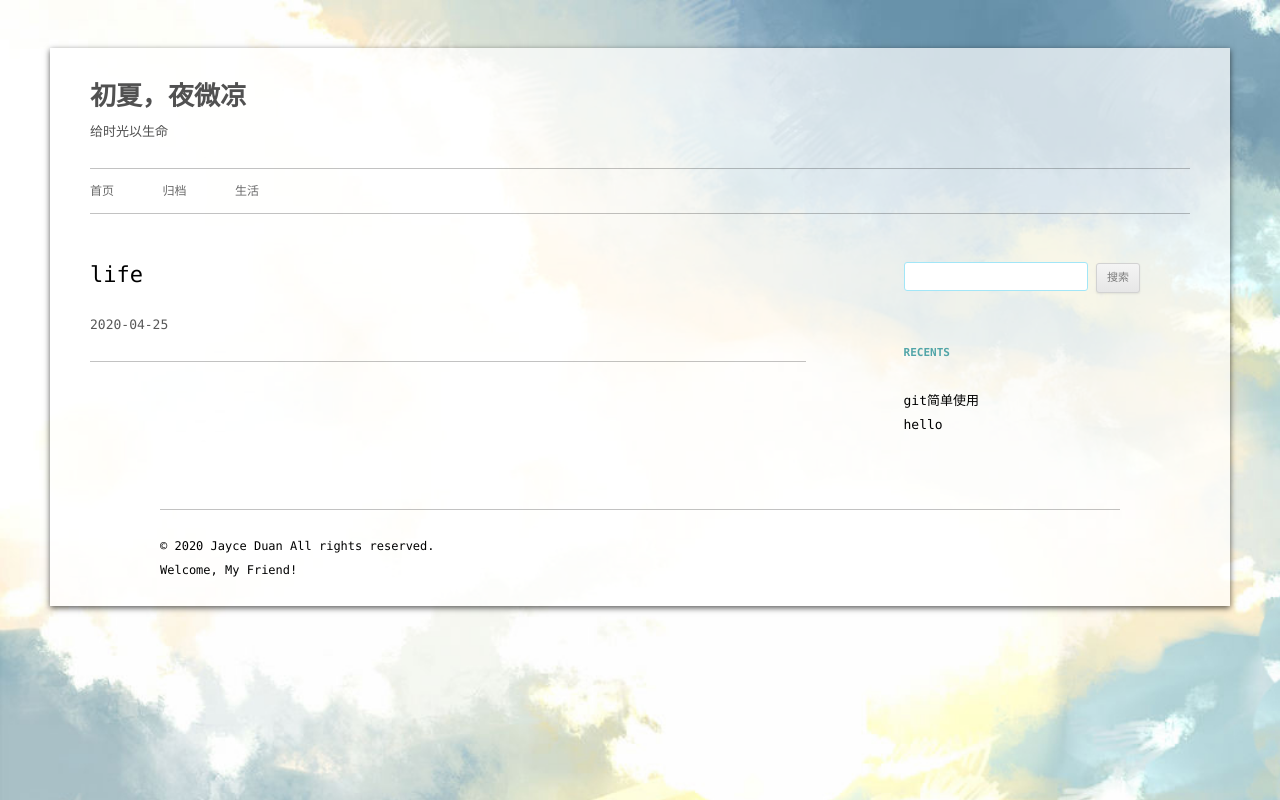
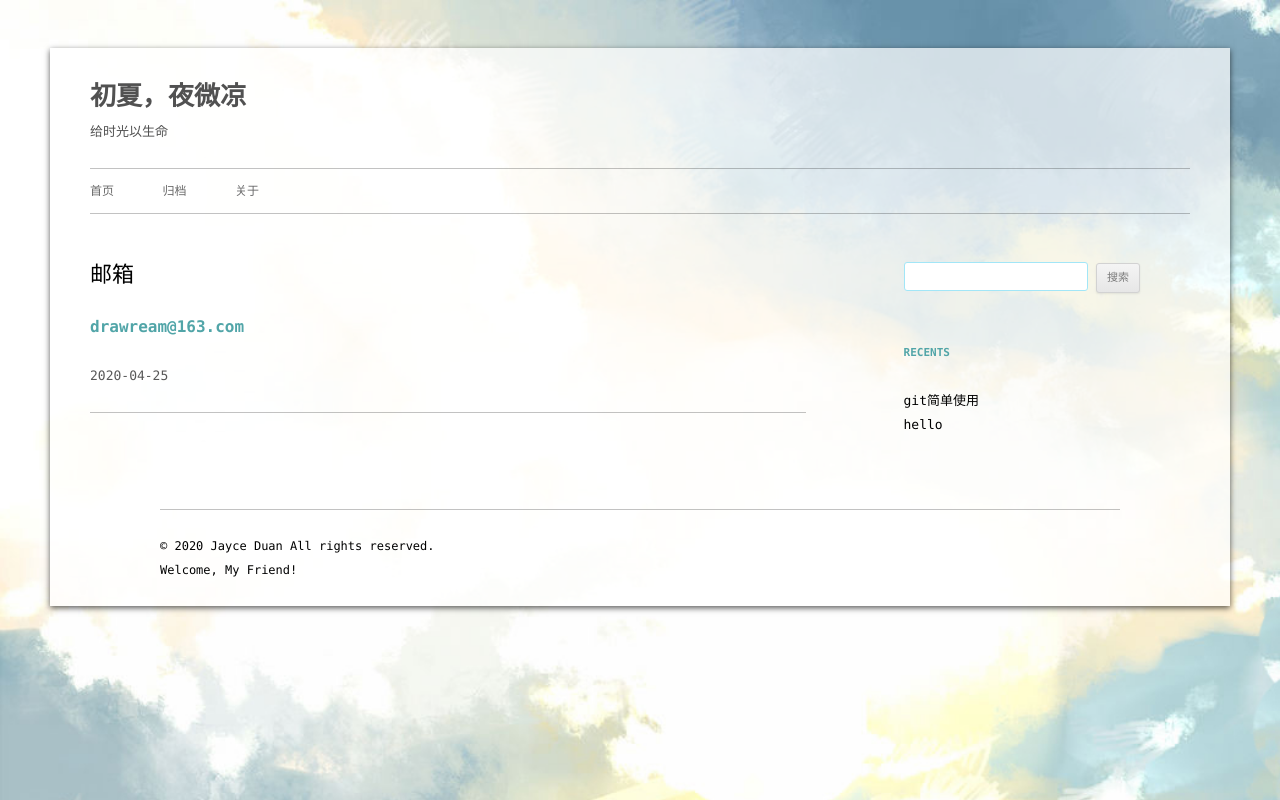
Before and after one commit to JayceDuan/jayceduan.github.io, a plain HTML site: page life/index.html in a window 1280 px wide. Drawn offline with Linux system fonts and the light colour scheme.

Commit message:
Site updated: 2020-04-25 20:25:58

```diff
--- a/life/index.html
+++ b/life/index.html
@@ -2,6 +2,9 @@
 <html>
 <head>
   <meta charset="utf-8">
+
+
+  <meta name="description" content="drawream@163.com" />
 
 
 
@@ -10,16 +13,17 @@
 
 
 
-
-  <title>life | 初夏，夜微凉</title>
+  <title>邮箱 | 初夏，夜微凉</title>
   <meta name="viewport" content="width=device-width, initial-scale=1, maximum-scale=1">
-  <meta property="og:type" content="website">
-<meta property="og:title" content="life">
+  <meta name="description" content="drawream@163.com">
+<meta property="og:type" content="website">
+<meta property="og:title" content="邮箱">
 <meta property="og:url" content="http://www.ihaveadream.one/life/index.html">
 <meta property="og:site_name" content="初夏，夜微凉">
+<meta property="og:description" content="drawream@163.com">
 <meta property="og:locale" content="zh_CN">
 <meta property="article:published_time" content="2020-04-25T11:41:09.000Z">
-<meta property="article:modified_time" content="2020-04-25T11:41:09.057Z">
+<meta property="article:modified_time" content="2020-04-25T12:24:24.768Z">
 <meta property="article:author" content="Jayce Duan">
 <meta name="twitter:card" content="summary">
 
@@ -59,7 +63,7 @@
 
                     <li class="menu-item menu-item-type-post_type menu-item-object-page"><a href="/archives">归档</a></li>
 
-                    <li class="menu-item menu-item-type-post_type menu-item-object-page"><a href="/../life">生活</a></li>
+                    <li class="menu-item menu-item-type-post_type menu-item-object-page"><a href="/../life">关于</a></li>
 
                 </ul>
             </div>
@@ -75,7 +79,7 @@
 
 
     <h1 class="entry-title article-title">
-      life
+      邮箱
     </h1>
 
 
@@ -90,7 +94,10 @@
 
 
 
+		  <h3>
 
+<p><a href="mailto:drawream@163.com">drawream@163.com</a></p>
+</h3>
 
 
 	</div>
```
Also changed, not shown: 2020/04/25/git简单使用/index.html (+1 -1 lines), 2020/04/25/hello/index.html (+1 -1 lines), archives/2020/04/index.html (+1 -1 lines), archives/2020/index.html (+1 -1 lines), archives/index.html (+1 -1 lines), index.html (+1 -1 lines).
